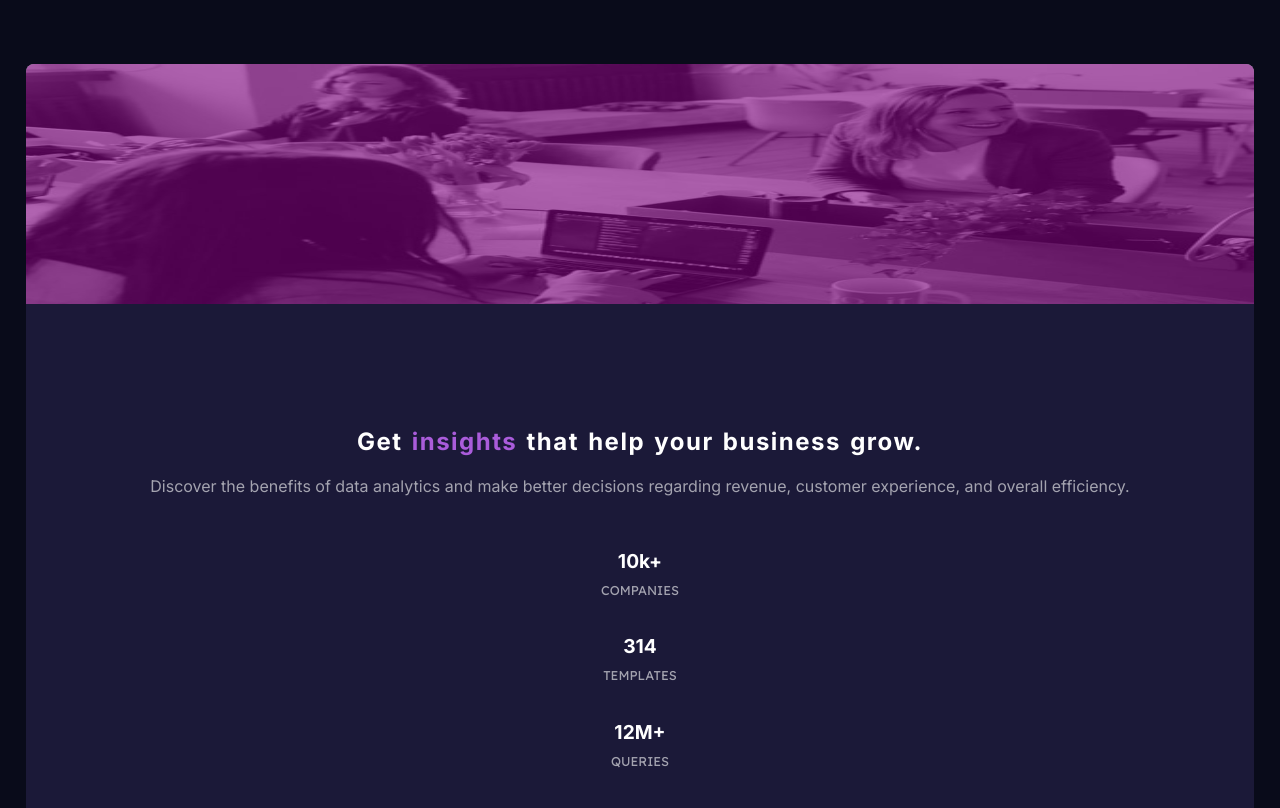
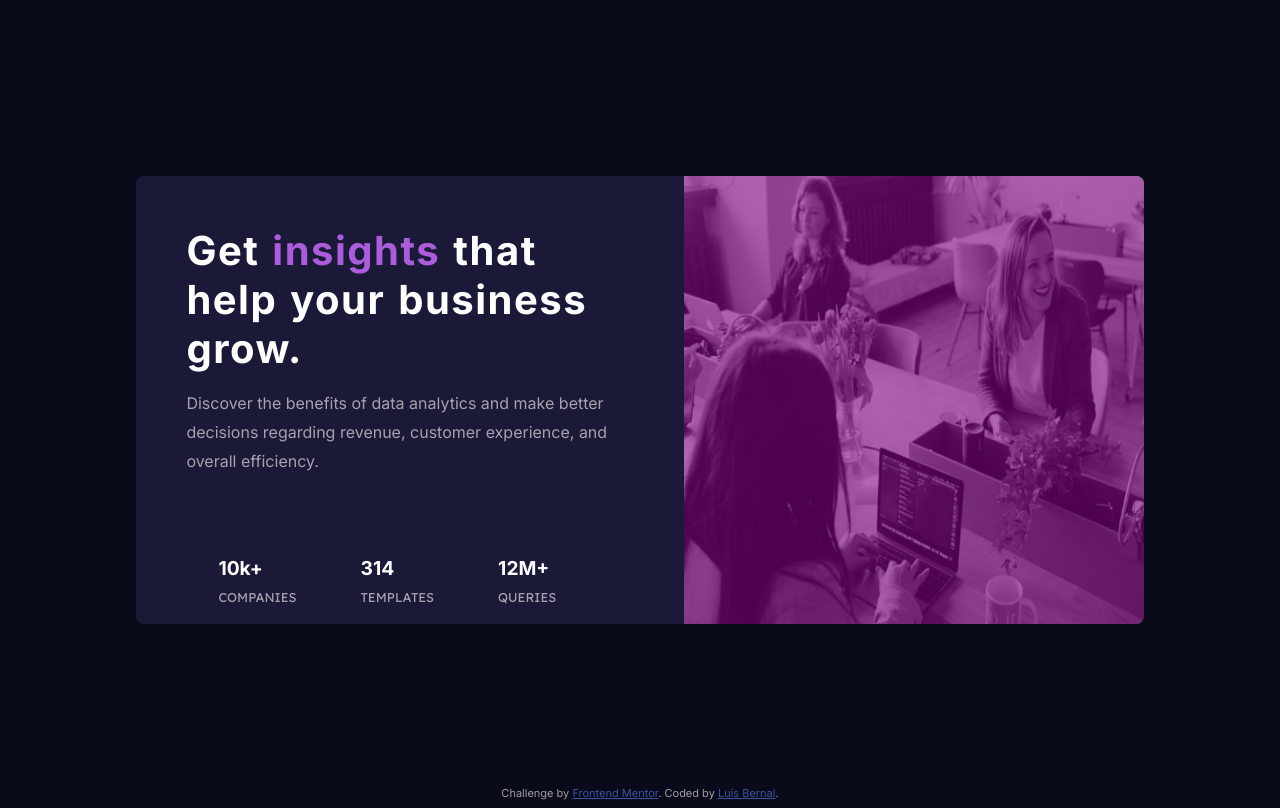
Before and after one commit to FrontendMentor-Lecap/Stats-Preview-Card-Component-Main, a plain HTML site: page index.html in a window 1280 px wide. Shown: the top 808 px of the page. Drawn offline with Linux system fonts and the light colour scheme.

Commit message:
HTML + CSS

```diff
--- a/style.css
+++ b/style.css
@@ -19,15 +19,18 @@ body {
   min-height: 100vh;
   background-color: var(--vdrk-blue);
   color: white;
+  display: grid;
+  place-content: center;
 }
 
 .card {
   display: flex;
   flex-direction: column;
-  margin: 5% 2%;
+  margin: 5% 5%;
   background-color: var(--drk-desat-blue);
   border-radius: 0.5em;
   overflow: hidden;
+  max-width: 30rem;
 }
 
 .card__image {
@@ -57,7 +60,7 @@ body {
 }
 
 .card__description {
-  margin: 10%;
+  margin: 8%;
   text-align: center;
 }
 
@@ -95,3 +98,37 @@ body {
 .attribution {
   color: var(--transparent-white);
 }
+
+@media (min-width: 900px) {
+  .card {
+    flex-direction: row-reverse;
+    max-width: 70rem;
+    margin: 0 5%;
+    max-height: 28rem;
+  }
+
+  .card__image {
+    width: 100%;
+    height: 100%;
+  }
+
+  .card__description {
+    text-align: left;
+    margin: 5%;
+  }
+
+  .card__description h2 {
+    font-size: 2.5rem;
+  }
+
+  .stats {
+    display: flex;
+  }
+
+  .attribution {
+    position: absolute;
+    bottom: 0;
+    left: 50%;
+    transform: translateX(-50%);
+  }
+}
```
